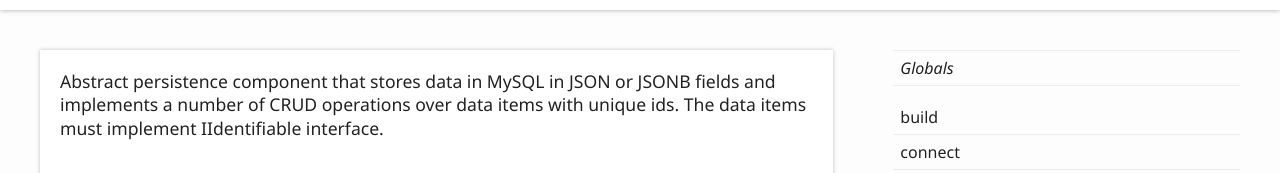
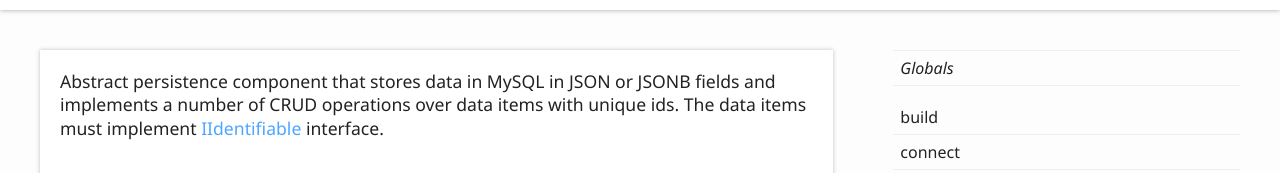
Before and after one commit to pip-services3-node/pip-service3-mysql-node, a website: page docs/classes/persistence.identifiablejsonmysqlpersistence.html in a window 1280 px wide. Shown: the part 145-318 px from the top of the page. Drawn offline with Linux system fonts and the light colour scheme.

Commit message:
fix docs

```diff
--- a/docs/classes/persistence.identifiablejsonmysqlpersistence.html
+++ b/docs/classes/persistence.identifiablejsonmysqlpersistence.html
@@ -72,7 +72,7 @@
 					<div class="lead">
 						<p>Abstract persistence component that stores data in MySQL in JSON or JSONB fields
 							and implements a number of CRUD operations over data items with unique ids.
-						The data items must implement IIdentifiable interface.</p>
+						The data items must implement <a href="https://pip-services3-node.github.io/pip-services3-commons-node/interfaces/data.iidentifiable.html" class="external">IIdentifiable</a> interface.</p>
 					</div>
 					<p>The JSON table has only two fields: id and data.</p>
 					<p>In basic scenarios child classes shall only override <a href="persistence.identifiablejsonmysqlpersistence.html#getpagebyfilter">getPageByFilter</a>,
--- a/obj/src/persistence/IdentifiableJsonMySqlPersistence.d.ts
+++ b/obj/src/persistence/IdentifiableJsonMySqlPersistence.d.ts
@@ -4,7 +4,7 @@ import { IdentifiableMySqlPersistence } from './IdentifiableMySqlPersistence';
 /**
  * Abstract persistence component that stores data in MySQL in JSON or JSONB fields
  * and implements a number of CRUD operations over data items with unique ids.
- * The data items must implement IIdentifiable interface.
+ * The data items must implement [[https://pip-services3-node.github.io/pip-services3-commons-node/interfaces/data.iidentifiable.html IIdentifiable]] interface.
  *
  * The JSON table has only two fields: id and data.
  *
--- a/obj/src/persistence/IdentifiableMySqlPersistence.d.ts
+++ b/obj/src/persistence/IdentifiableMySqlPersistence.d.ts
@@ -7,7 +7,7 @@ import { MySqlPersistence } from './MySqlPersistence';
 /**
  * Abstract persistence component that stores data in MySQL
  * and implements a number of CRUD operations over data items with unique ids.
- * The data items must implement IIdentifiable interface.
+ * The data items must implement [[https://pip-services3-node.github.io/pip-services3-commons-node/interfaces/data.iidentifiable.html IIdentifiable]] interface.
  *
  * In basic scenarios child classes shall only override [[getPageByFilter]],
  * [[getListByFilter]] or [[deleteByFilter]] operations with specific filter function.
--- a/src/persistence/IdentifiableJsonMySqlPersistence.ts
+++ b/src/persistence/IdentifiableJsonMySqlPersistence.ts
@@ -11,7 +11,7 @@ import { IdentifiableMySqlPersistence } from './IdentifiableMySqlPersistence';
 /**
  * Abstract persistence component that stores data in MySQL in JSON or JSONB fields
  * and implements a number of CRUD operations over data items with unique ids.
- * The data items must implement IIdentifiable interface.
+ * The data items must implement [[https://pip-services3-node.github.io/pip-services3-commons-node/interfaces/data.iidentifiable.html IIdentifiable]] interface.
  *
  * The JSON table has only two fields: id and data.
  *
--- a/src/persistence/IdentifiableMySqlPersistence.ts
+++ b/src/persistence/IdentifiableMySqlPersistence.ts
@@ -15,7 +15,7 @@ import { MySqlPersistence } from './MySqlPersistence';
 /**
  * Abstract persistence component that stores data in MySQL
  * and implements a number of CRUD operations over data items with unique ids.
- * The data items must implement IIdentifiable interface.
+ * The data items must implement [[https://pip-services3-node.github.io/pip-services3-commons-node/interfaces/data.iidentifiable.html IIdentifiable]] interface.
  *
  * In basic scenarios child classes shall only override [[getPageByFilter]],
  * [[getListByFilter]] or [[deleteByFilter]] operations with specific filter function.
```
Also changed, not shown: docs/classes/persistence.identifiablemysqlpersistence.html (+1 -1 lines).
